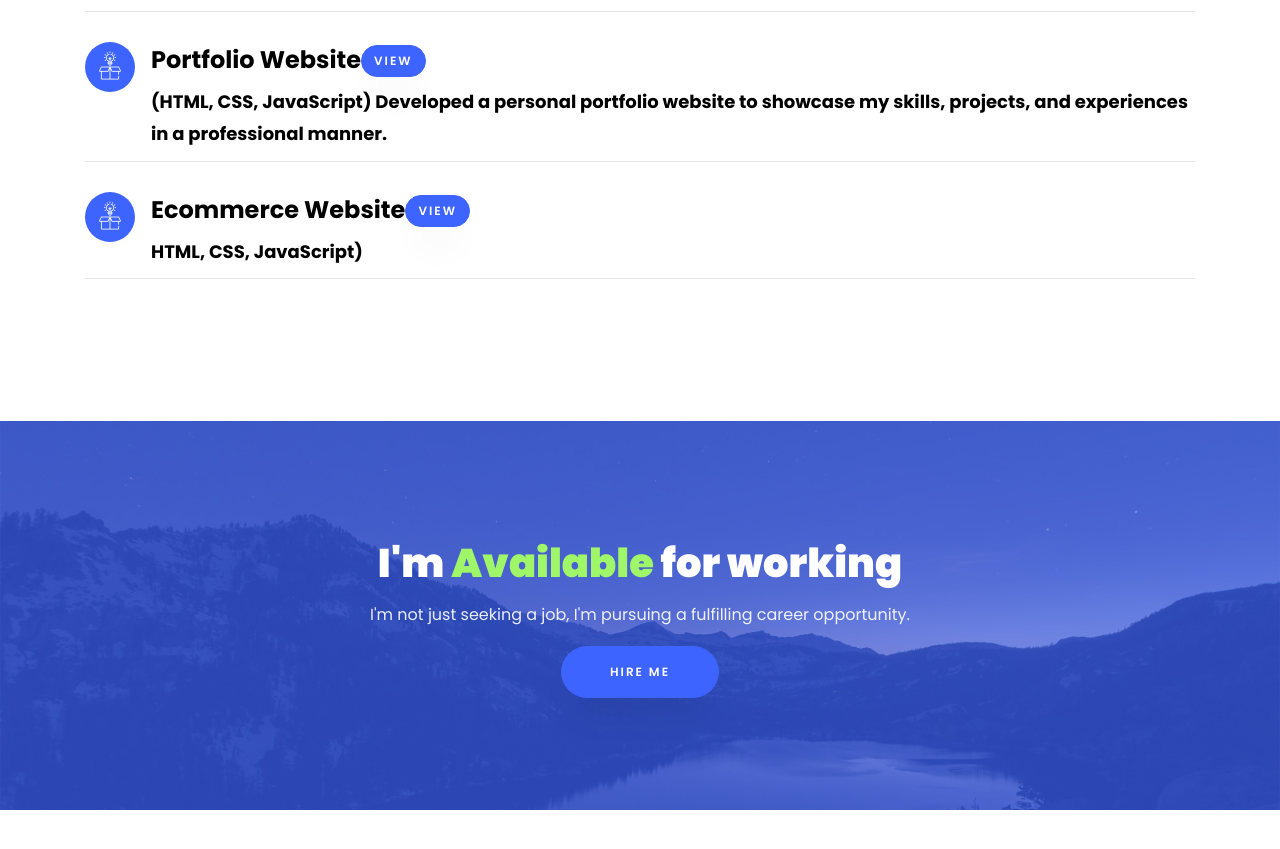
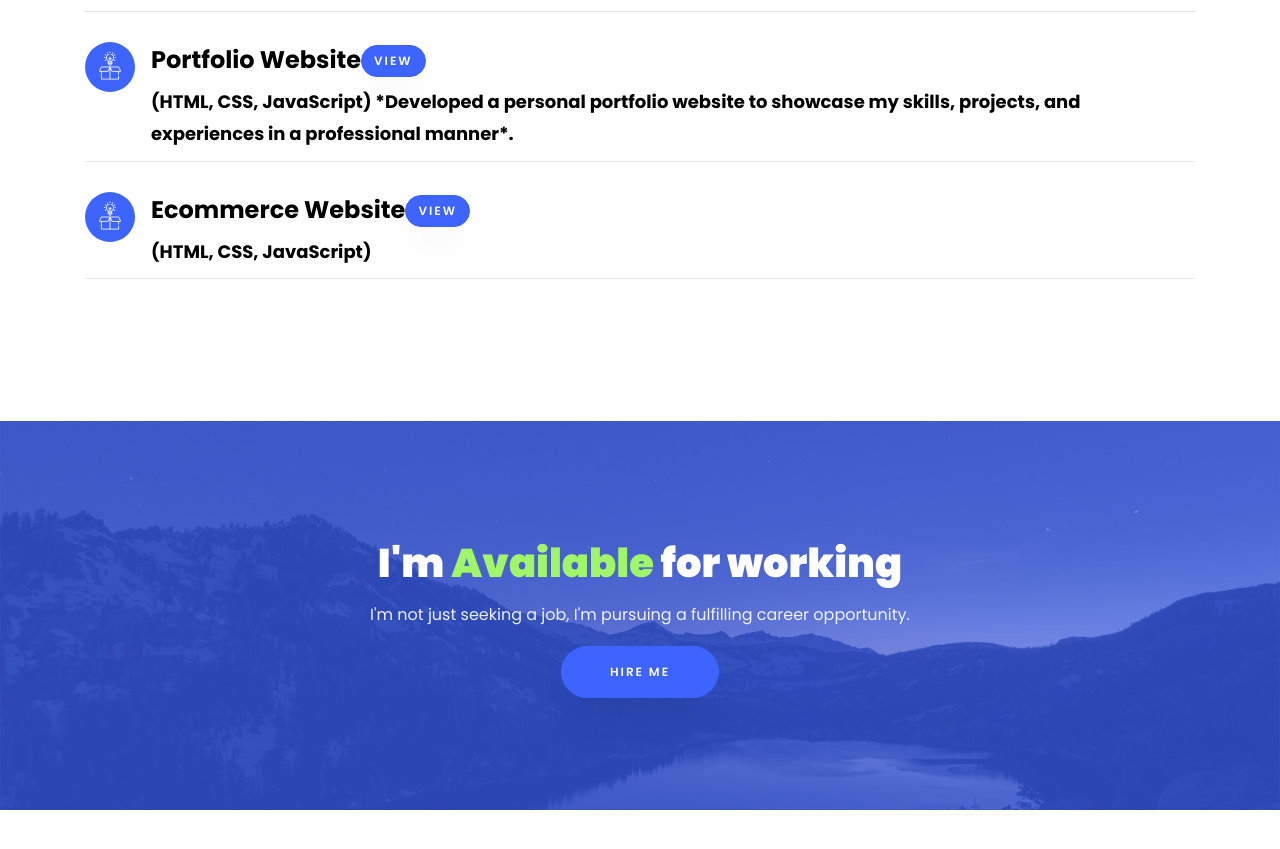
Before and after one commit to G-Krishnakumar/Portfolio-Website, a plain HTML site: page index.html in a window 1280 px wide. Shown: the part 5349-6198 px from the top of the page. Drawn offline with Linux system fonts and the light colour scheme; files whose address does not match are found by name.

Commit message:
Update index.html

```diff
--- a/index.html
+++ b/index.html
@@ -465,7 +465,7 @@ Interpreter <a href="#" target="_blank" class="btn btn-primary py-6 px-8">View</
 					<div class="text pl-3">
 						<h2>Portfolio Website<a href="https://g-krishnakumar.github.io/Portfolio-Website/" target="_blank" class="btn btn-primary py-6 px-8">View</a></h2>
 						<span class="position">(HTML, CSS, JavaScript)
-							               Developed a personal portfolio website to showcase my skills, projects, and experiences in a professional manner.
+						*Developed a personal portfolio website to showcase my skills, projects, and experiences in a professional manner*.
 
 						</span>
 					</div>
@@ -476,7 +476,7 @@ Interpreter <a href="#" target="_blank" class="btn btn-primary py-6 px-8">View</
 					</div>
 					<div class="text pl-3">
 						<h2>Ecommerce Website<a href="#" target="_blank" class="btn btn-primary py-6 px-8">View</a></h2>
-						<span class="position">HTML, CSS, JavaScript)</span>
+						<span class="position">(HTML, CSS, JavaScript)</span>
 					</div>
 				</div>
 
```
